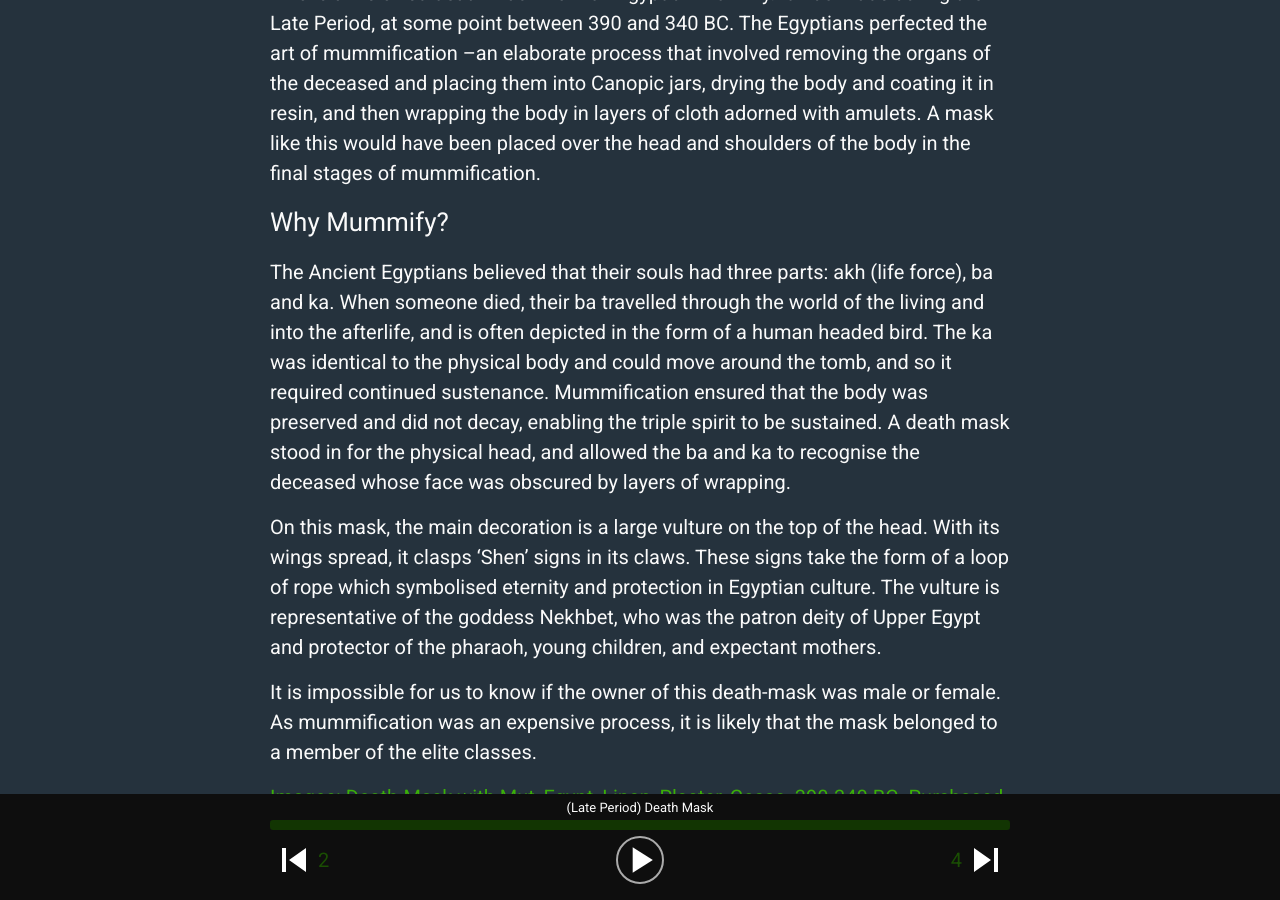
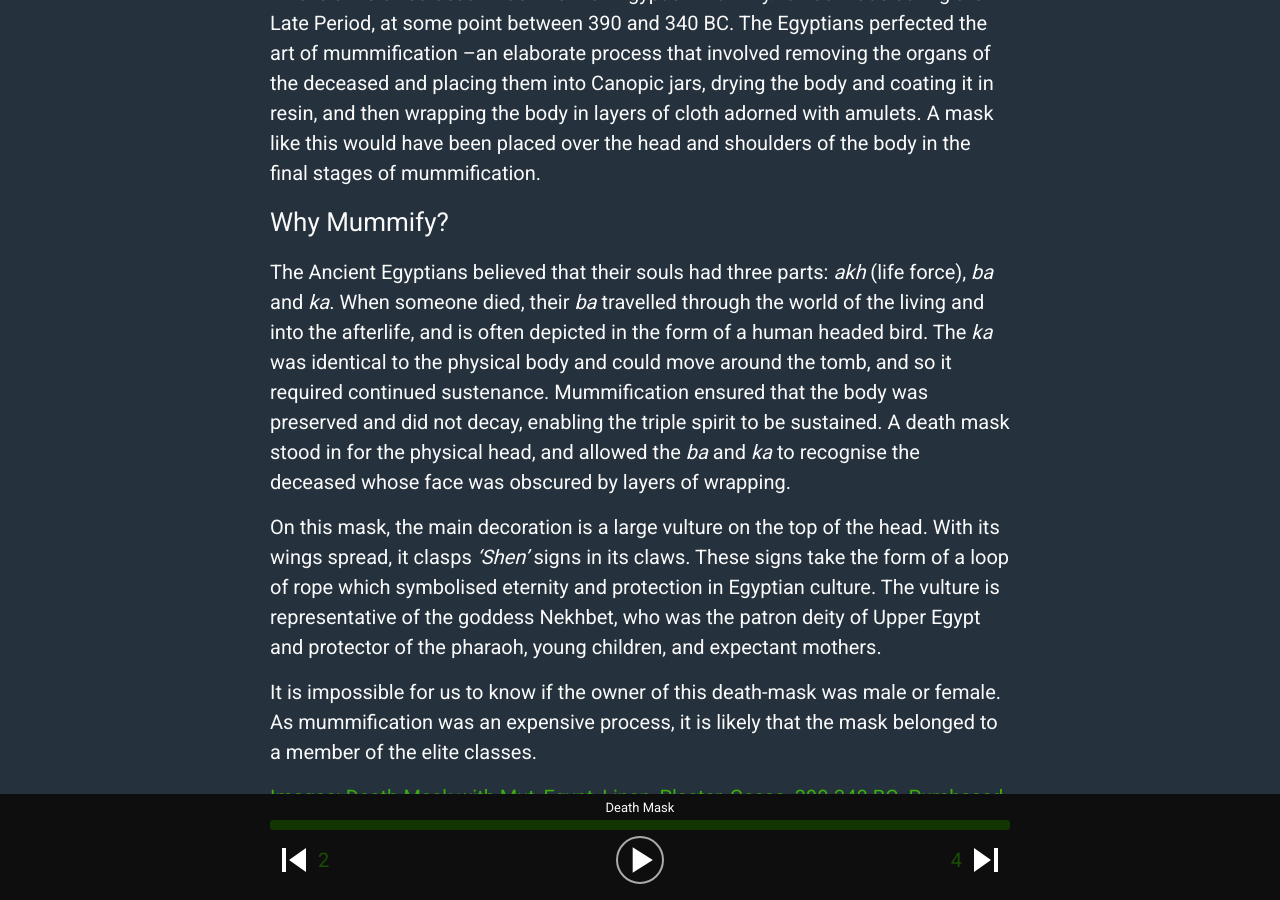
Before and after one commit to uqantiquities/world-of-egypt, a Jekyll site: the page built from stops/3.md, in a window 1280 px wide and 900 px high, scrolled down 685 px. Built offline with Jekyll 4.4.1, drawn with Linux system fonts in a browser that asks for light colours; part of the change alters nothing that is shown; some of the changed text lies outside the part shown.

Commit message:
Update 3.md

```diff
--- a/stops/3.md
+++ b/stops/3.md
@@ -3,16 +3,17 @@ layout: episode
 permalink: /stops/3/
 type: stop
 section_title: Mummification
-title: (Late Period) Death Mask
+title: Death Mask
 page_rank: 3
 stop_id: 3
-audio_file: NASA_main_Go_at_Throttle_Up.mp3
-hero_images:
+audio_file: stop_03.mp3
 hero_images:
  - path: 03-third-stop-01.jpg
-   alt_text: Loutrophoros with Farewell Scene
+   alt_text: Death Mask Front
  - path: 03-third-stop-02.jpg
-   alt_text: Detail of Scene
+   alt_text: Death Mask Top
+ - path: 03-third-stop-03.jpg
+   alt_text: Death Mask Side
 ---
 
 ## Mummification
@@ -20,9 +21,9 @@ hero_images:
 This is a life-sized death mask from an Egyptian mummy. It was made during the Late Period, at some point between 390 and 340 BC. The Egyptians perfected the art of mummification –an elaborate process that involved removing the organs of the deceased and placing them into Canopic jars, drying the body and coating it in resin, and then wrapping the body in layers of cloth adorned with amulets. A mask like this would have been placed over the head and shoulders of the body in the final stages of mummification.
 
 ## Why Mummify?
-The Ancient Egyptians believed that their souls had three parts: akh (life force), ba and ka. When someone died, their ba travelled through the world of the living and into the afterlife, and is often depicted in the form of a human headed bird. The ka was identical to the physical body and could move around the tomb, and so it required continued sustenance. Mummification ensured that the body was preserved and did not decay, enabling the triple spirit to be sustained. A death mask stood in for the physical head, and allowed the ba and ka to recognise the deceased whose face was obscured by layers of wrapping.
+The Ancient Egyptians believed that their souls had three parts: <i>akh</i> (life force), <i>ba</i> and <i>ka</i>. When someone died, their <i>ba</i> travelled through the world of the living and into the afterlife, and is often depicted in the form of a human headed bird. The <i>ka</i> was identical to the physical body and could move around the tomb, and so it required continued sustenance. Mummification ensured that the body was preserved and did not decay, enabling the triple spirit to be sustained. A death mask stood in for the physical head, and allowed the <i>ba</i> and <i>ka</i> to recognise the deceased whose face was obscured by layers of wrapping.
 
-On this mask, the main decoration is a large vulture on the top of the head. With its wings spread, it clasps 'Shen' signs in its claws. These signs take the form of a loop of rope which symbolised eternity and protection in Egyptian culture. The vulture is representative of the goddess Nekhbet, who was the patron deity of Upper Egypt and protector of the pharaoh, young children, and expectant mothers.
+On this mask, the main decoration is a large vulture on the top of the head. With its wings spread, it clasps <i>'Shen'</i> signs in its claws. These signs take the form of a loop of rope which symbolised eternity and protection in Egyptian culture. The vulture is representative of the goddess Nekhbet, who was the patron deity of Upper Egypt and protector of the pharaoh, young children, and expectant mothers.
 
 It is impossible for us to know if the owner of this death-mask was male or female. As mummification was an expensive process, it is likely that the mask belonged to a member of the elite classes.
 
```
